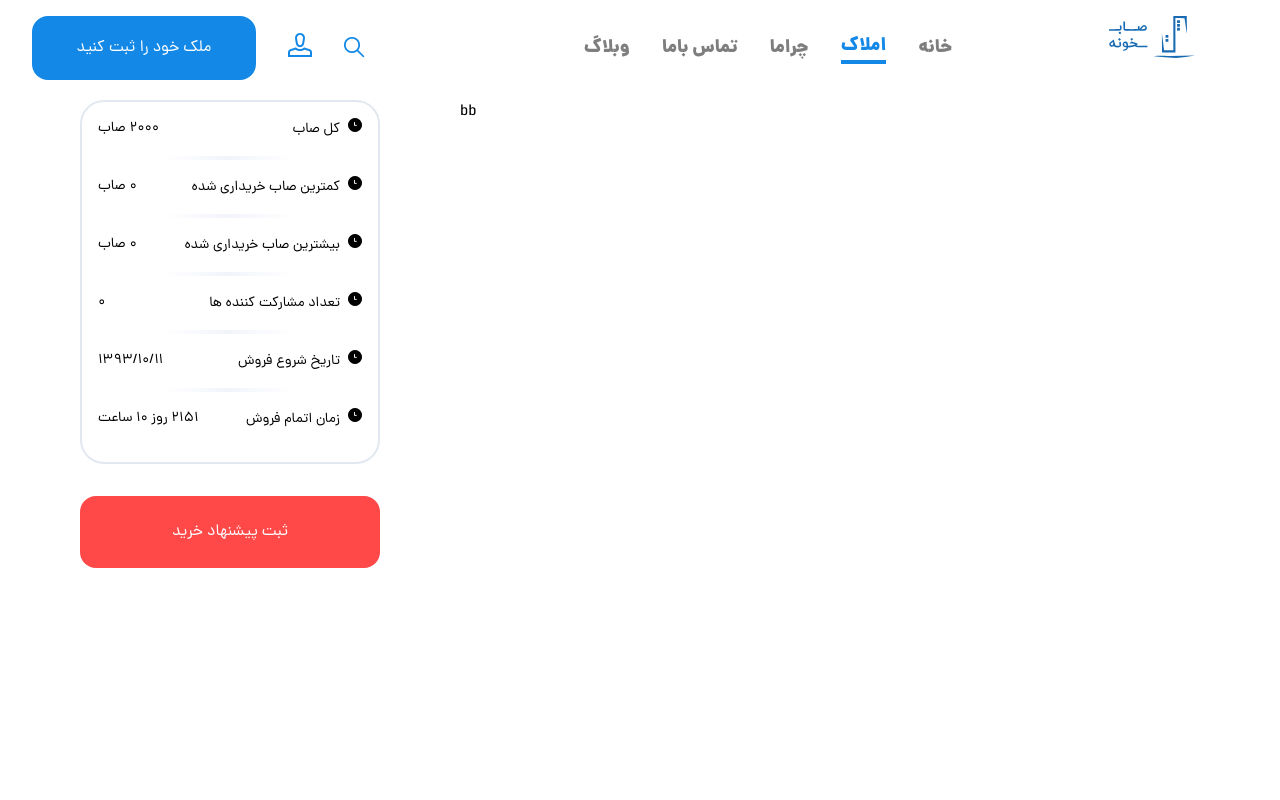
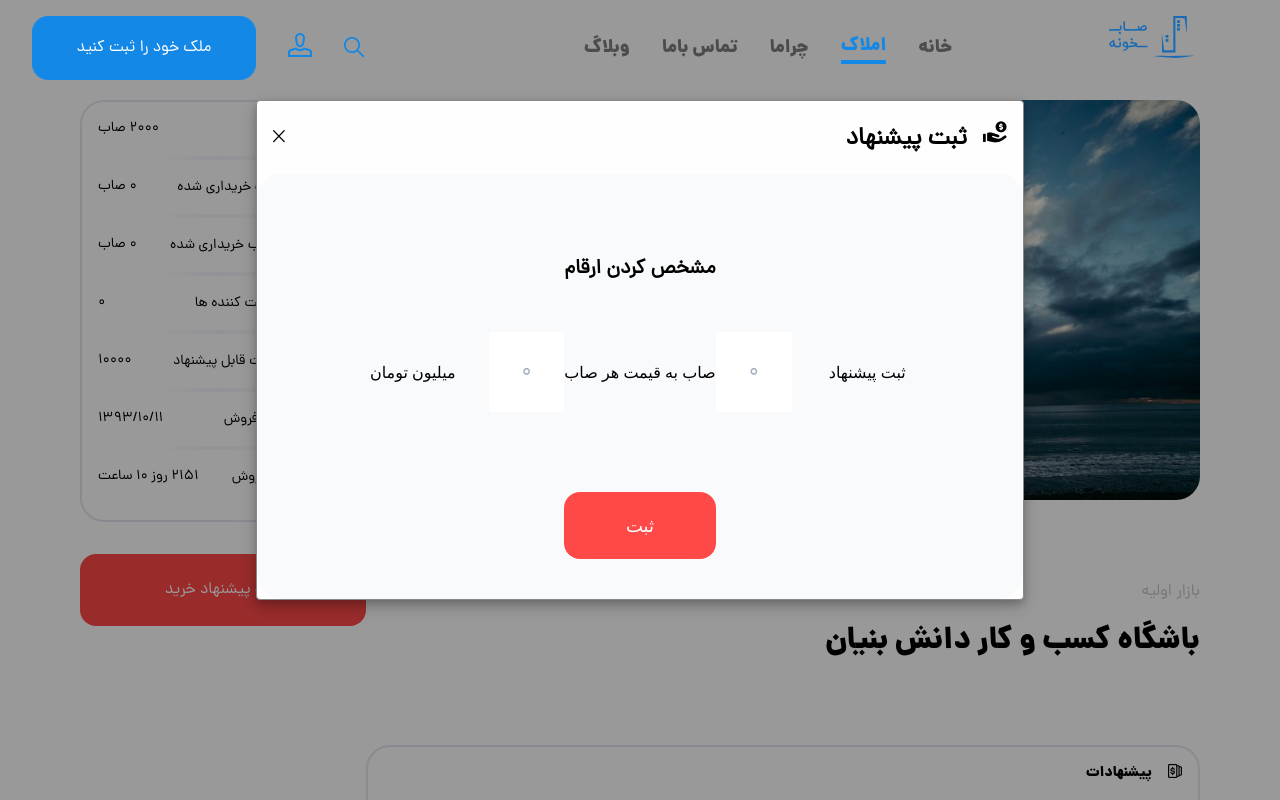
Before and after one commit to monire91/box, a Next.js app: page /properties/1/1 in a window 1280 px wide. Both pictures are taken after a click on the element "ثبت پیشنهاد خرید". Shown: the top 800 px of the page. Built offline with nearby package versions, Linux system fonts and the light colour scheme; no server answers.

Commit message:
initial commit

```diff
--- /dev/null
+++ b/components/modal2.js
@@ -0,0 +1,53 @@
+import React, {useEffect} from 'react';
+import {itemsCollapsed} from "./navbar/navbarItems";
+import Link from "next/link";
+
+const Modal2 = (activeItem) => {
+
+    console.log(activeItem)
+
+    const closeModal = () => {
+        let modal = document.getElementById('myModal2');
+        modal.style.display = "none";
+    };
+
+    return (
+        <div id="myModal2" className="modal z-20 fixed">
+            <div className="modal-content rounded overflow-hidden modal-width-2">
+                <div className='p-4 flex space-between items-center'>
+                    <span
+                        onClick={closeModal}
+                        className='justify-self-start r-cancel text-xs'/>
+                    <div>
+                        <span className='text-2xl dana font-bold'>ثبت پیشنهاد</span>
+                        <span className='r-hands-and-gestures text-2xl ml-4'/>
+                    </div>
+
+                </div>
+                <div className='bg-neutral3 rounded-3xl pt-20 px-20 pb-10'>
+                    <p className='text-xl dana font-bold text-center mb-12'>مشخص کردن ارقام</p>
+                    <div className='grid grid-cols-8 '>
+                        <span className='col-span-2 place-self-center'>میلیون تومان</span>
+                        <input
+                            type="number"
+                            placeholder={0}
+                            className="text-center h-20 dana appearance-none text-gray-700 text-xl leading-tight focus:outline-none "
+                        />
+                        <span className='col-span-2 place-self-center'>صاب به قیمت هر صاب</span>
+                        <input
+                            type="number"
+                            placeholder={0}
+                            className="text-center h-20 dana appearance-none text-gray-700 text-xl leading-tight focus:outline-none "
+                        />
+                        <span className='col-span-2 place-self-center'>ثبت پیشنهاد</span>
+                    </div>
+                    <div
+                        className='mt-20 mx-auto cursor-pointer text-center rounded-2xl border-gray-300 w-1/4 bg-accent text-white py-5 px-10 mt-8 text-lg'>ثبت
+                    </div>
+                </div>
+            </div>
+        </div>
+    );
+};
+
+export default Modal2;
--- a/pages/properties/[id]/[type].js
+++ b/pages/properties/[id]/[type].js
@@ -3,21 +3,30 @@ import Head from "next/head";
 import Navbar from "../../../components/navbar/navbar";
 import Asset from "../../../components/asset";
 import Modal from "../../../components/modal";
+import Modal2 from "../../../components/modal2";
 
 const Type = () => {
+
+    const openModal = () => {
+        let modal = document.getElementById('myModal2');
+        modal.style.display = "block";
+    };
+
     return (
         <div>
             <Head>
                 <title>subkhoone</title>
                 <link rel="icon" href="/favicon.ico"/>
             </Head>
-            <main >
+            <main>
                 <Modal activeItem={4}/>
+                <Modal2 activeItem={4}/>
+
                 <Navbar page='login' activeItem={3}/>
-                <div className='flex dana' style={{marginTop:100}}>
-                    <div className='mx-20'>
+                <div className='grid  grid-cols-7 dana' style={{marginTop: 100}}>
+                    <div className='ml-20 col-span-2'>
                         <div
-                            className='w-medium text-sm border-2 rounded-3xl overflow-hidden border-gray-300 pt-4 pb-4 px-4'>
+                            className='w-full  text-sm border-2 rounded-3xl overflow-hidden border-gray-300 pt-4 pb-4 px-4'>
                             <div>
                                 <div className='flex justify-between relative mb-4'>
                                     <div className='rtl'>
@@ -40,7 +49,7 @@ const Type = () => {
                                     </div>
                                     <div>
                                         <span>کمترین صاب خریداری شده</span>
-                                        <span className='r-clock ml-2'/>
+                                        <span className='r-calendar ml-2'/>
                                     </div>
                                 </div>
                                 <div className='h-1 w-1/2 gradient mx-auto'/>
@@ -53,7 +62,7 @@ const Type = () => {
                                     </div>
                                     <div>
                                         <span>بیشترین صاب خریداری شده</span>
-                                        <span className='r-clock ml-2'/>
+                                        <span className='r-clockloop ml-2'/>
                                     </div>
                                 </div>
                                 <div className='h-1 w-1/2 gradient mx-auto'/>
@@ -65,7 +74,19 @@ const Type = () => {
                                     </div>
                                     <div>
                                         <span>تعداد مشارکت کننده ها</span>
-                                        <span className='r-clock ml-2'/>
+                                        <span className='r-statistical ml-2'/>
+                                    </div>
+                                </div>
+                                <div className='h-1 w-1/2 gradient mx-auto'/>
+                            </div>
+                            <div>
+                                <div className='flex justify-between relative mb-4 mt-4'>
+                                    <div className='rtl'>
+                                        <span>10000</span>
+                                    </div>
+                                    <div>
+                                        <span>کمترین قیمت قابل پیشنهاد</span>
+                                        <span className='r-calendar ml-2'/>
                                     </div>
                                 </div>
                                 <div className='h-1 w-1/2 gradient mx-auto'/>
@@ -77,7 +98,7 @@ const Type = () => {
                                     </div>
                                     <div>
                                         <span>تاریخ شروع فروش</span>
-                                        <span className='r-clock ml-2'/>
+                                        <span className='r-men ml-2'/>
                                     </div>
                                 </div>
                                 <div className='h-1 w-1/2 gradient mx-auto'/>
@@ -89,20 +110,55 @@ const Type = () => {
                                     </div>
                                     <div>
                                         <span>زمان اتمام فروش</span>
-                                        <span className='r-clock ml-2'/>
+                                        <span className='r-men ml-2'/>
                                     </div>
                                 </div>
                             </div>
                         </div>
                         <div
+                            onClick={openModal}
                             className='cursor-pointer text-center rounded-2xl border-gray-300 w-full bg-accent text-white py-6 px-10 mt-8'>ثبت
                             پیشنهاد خرید
                         </div>
                     </div>
+                    <div className='col-span-5 pr-20 flex flex-col items-end'>
+                        <div className=' ml-10 overflow-hidden rounded-3xl object-cover h-taller'>
+                            <img className='w-full' src='/img/1019-1000x600.jpg'/>
+                        </div>
+                        <h2 className='text-right text-neutral1 mt-20 mb-4'>بازار اولیه</h2>
+                        <h1 className='text-right dana-black text-3xl mb-20'>باشگاه کسب و کار دانش بنیان</h1>
+                        <div
+                            className='w-full mb-20 text-sm border-2 rounded-3xl overflow-hidden border-gray-300 pt-4 pb-4 px-4'>
+                            <div className='flex items-center justify-end'>
+                                <span className='dana-black text-sm '>پیشنهادات</span>
+                                <span className='r-money ml-4 leading-4'/>
+                            </div>
 
-                    <div className='flex-initial w-full'>
-                        bb
-
+                            <div className='grid grid-cols-4 mt-20'>
+                                <div className='text-center'>تجمعی</div>
+                                <div className='text-center'>قیمت <span className='text-neutral1'>(تومان)</span></div>
+                                <div className='text-center'>تعداد صاب</div>
+                                <div className='text-center mb-6'>تعداد افراد</div>
+                                <div className='col-span-4 bg-neutral2 grid grid-cols-4 font-bold py-6 rounded-lg'>
+                                    <p className='text-center rtl'>5105 <span>صاب</span></p>
+                                    <p className='text-center'>1000000000</p>
+                                    <p className='text-center rtl'>50 <span>صاب</span></p>
+                                    <p className='text-center'>1</p>
+                                </div>
+                                <div className='col-span-4 grid grid-cols-4 font-bold py-6  rounded-lg'>
+                                    <p className='text-center rtl'>5105 <span>صاب</span></p>
+                                    <p className='text-center'>1000000000</p>
+                                    <p className='text-center rtl'>50 <span>صاب</span></p>
+                                    <p className='text-center'>1</p>
+                                </div>
+                                <div className='col-span-4 grid grid-cols-4 bg-neutral3 text-neutral1 py-6  rounded-lg'>
+                                    <p className='text-center rtl'>5105 <span>صاب</span></p>
+                                    <p className='text-center'>1000000000</p>
+                                    <p className='text-center rtl'>50 <span>صاب</span></p>
+                                    <p className='text-center'>1</p>
+                                </div>
+                            </div>
+                        </div>
                     </div>
                 </div>
 
--- a/styles/index.css
+++ b/styles/index.css
@@ -1,17 +1,25 @@
 @tailwind base;
 @tailwind components;
 
-.rtl{
+.rtl {
     direction: rtl;
 }
 
-.translateCenter{
+.translateCenter {
     transform: translateX(50%);
 }
 
+.space-between{
+    justify-content: space-between;
+}
+
 /* The Modal (background) */
+
+.blur {
+    backdrop-filter: blur(10px);
+}
+
 .modal {
-    backdrop-filter: blur(10px);
     display: none; /* Hidden by default */
     position: fixed; /* Stay in place */
     z-index: 1; /* Sit on top */
@@ -21,8 +29,15 @@
     width: 100%; /* Full width */
     height: 100%; /* Full height */
     overflow: auto; /* Enable scroll if needed */
-    background-color: rgb(0,0,0); /* Fallback color */
-    background-color: rgba(0,0,0,0.4); /* Black w/ opacity */
+    background-color: rgb(0, 0, 0); /* Fallback color */
+    background-color: rgba(0, 0, 0, 0.4); /* Black w/ opacity */
+}
+
+.modal-width-1{
+    width: 80%;
+}
+.modal-width-2{
+    width: 60%;
 }
 
 /* Modal Content */
@@ -32,8 +47,7 @@
     margin: auto;
     padding: 0;
     border: 1px solid #888;
-    width: 80%;
-    box-shadow: 0 4px 8px 0 rgba(0,0,0,0.2),0 6px 20px 0 rgba(0,0,0,0.19);
+    box-shadow: 0 4px 8px 0 rgba(0, 0, 0, 0.2), 0 6px 20px 0 rgba(0, 0, 0, 0.19);
     -webkit-animation-name: animatetop;
     -webkit-animation-duration: 0.4s;
     animation-name: animatetop;
@@ -42,13 +56,25 @@
 
 /* Add Animation */
 @-webkit-keyframes animatetop {
-    from {top:-100px; opacity:0}
-    to {top:0; opacity:1}
+    from {
+        top: -100px;
+        opacity: 0
+    }
+    to {
+        top: 0;
+        opacity: 1
+    }
 }
 
 @keyframes animatetop {
-    from {top:-100px; opacity:0}
-    to {top:0; opacity:1}
+    from {
+        top: -100px;
+        opacity: 0
+    }
+    to {
+        top: 0;
+        opacity: 1
+    }
 }
 
 /* The Close Button */
@@ -73,9 +99,9 @@ input::-webkit-inner-spin-button {
     margin: 0;
 }
 
-.gradient{
-    background: transparent -webkit-linear-gradient(right,rgba(242,244,251,0),#f2f4fb 53%,rgba(242,244,251,0)) 0 0 no-repeat padding-box;
-    background: transparent linear-gradient(270deg,rgba(242,244,251,0),#f2f4fb 53%,rgba(242,244,251,0)) 0 0 no-repeat padding-box;
+.gradient {
+    background: transparent -webkit-linear-gradient(right, rgba(242, 244, 251, 0), #f2f4fb 53%, rgba(242, 244, 251, 0)) 0 0 no-repeat padding-box;
+    background: transparent linear-gradient(270deg, rgba(242, 244, 251, 0), #f2f4fb 53%, rgba(242, 244, 251, 0)) 0 0 no-repeat padding-box;
 }
 
 /* Firefox */
@@ -95,12 +121,12 @@ input[type=number] {
     src: url("/fonts/ttf/dana-fanum-black.ttf")
 }
 
-.dana{
-    font-family: dana,serif;
+.dana {
+    font-family: dana, serif;
 }
 
-.dana-black{
-    font-family: dana-black,serif;
+.dana-black {
+    font-family: dana-black, serif;
 }
 
 .navItem {
--- a/tailwind.config.js
+++ b/tailwind.config.js
@@ -13,7 +13,8 @@ module.exports = {
               big:'40px'
             },
             height:{
-              tall:'300px'
+              tall:'300px',
+              taller:'400px'
             },
             width:{
                 medium:'300px',
@@ -25,6 +26,8 @@ module.exports = {
                 secondary: '#1abb9c',
                 neutral: '#ebebeb',
                 neutral1: '#c5c5c5',
+                neutral2: '#f2f5f8',
+                neutral3: '#f8fafb',
                 accent: '#ff4848',
             },
             inset: {
```
Also changed, not shown: components/modal.js (+5 -2 lines), public/img/1019-1000x600.jpg (added).
